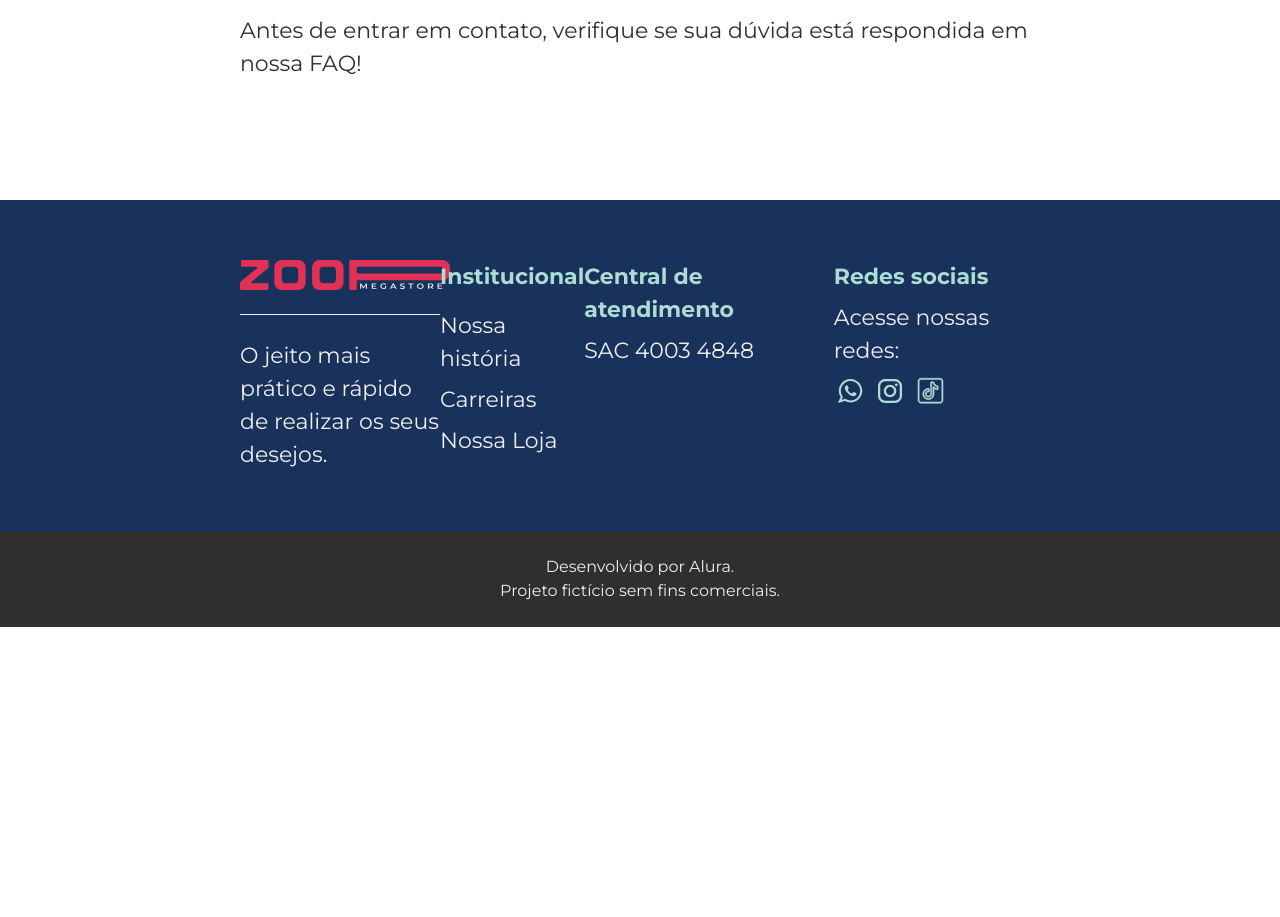
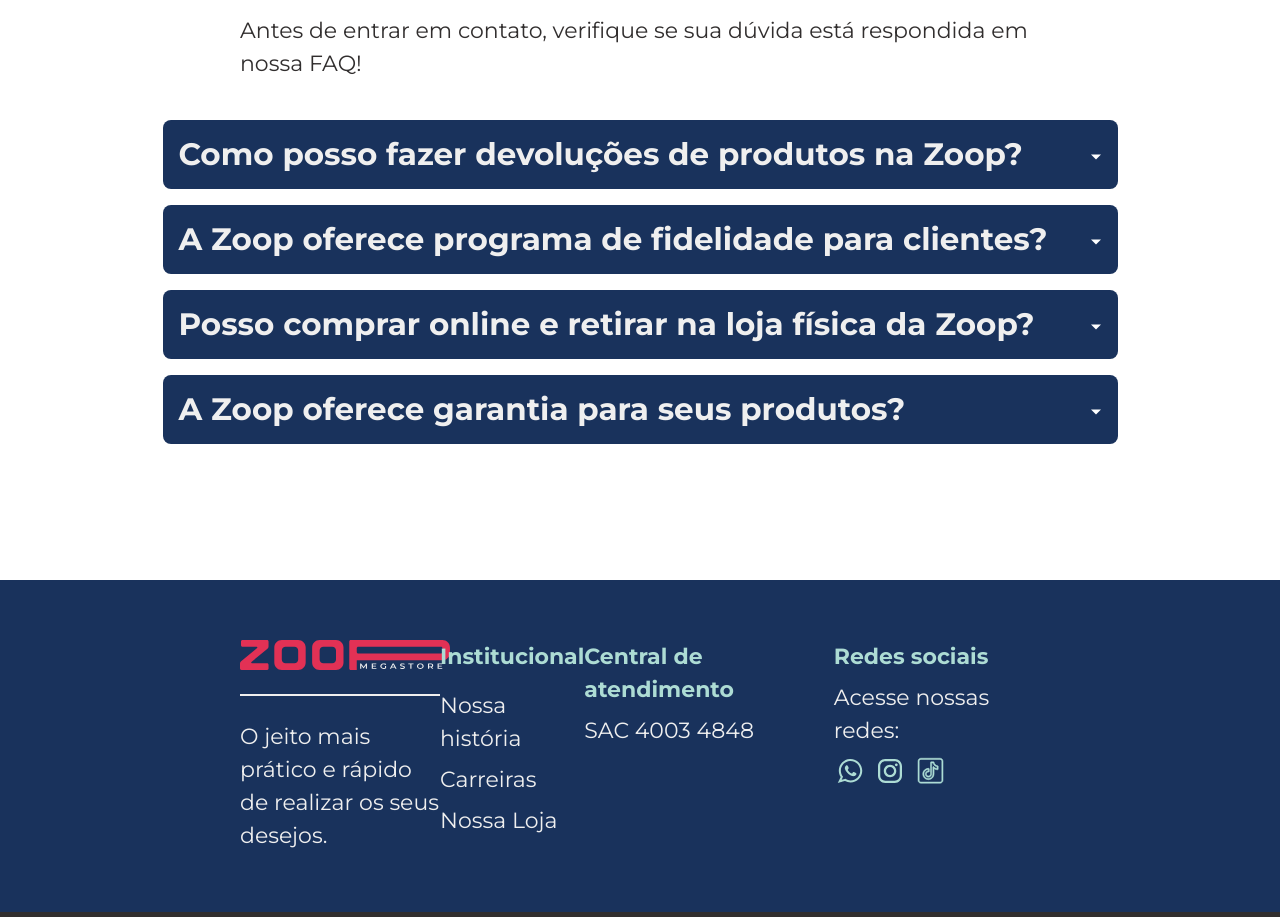
Before and after one commit to Alex-Ferreira-Santos/react-accessibility, a React (Vite) app: page / in a window 1280 px wide. Shown: the part 2920-3837 px from the top of the page. Before the commit the page ends 3547 px from the top, so only its background shows below. Built offline with nearby package versions, Linux system fonts and the light colour scheme.

Commit message:
feat: adicionando acordeao a pagina de faq com um novo hook

```diff
--- a/src/componentes/Acordeao/AcordeaoTitulo.tsx
+++ b/src/componentes/Acordeao/AcordeaoTitulo.tsx
@@ -3,14 +3,14 @@ import Tipografia from "../Tipografia";
 
 type AcordeaoConteudoPropsType = {
   id: string;
-  title: string;
+  titulo: string;
   estaAberto: boolean;
   alternarVisibilidade: () => void;
 };
 
 const AcordeaoTitulo = ({
   id,
-  title,
+  titulo,
   estaAberto,
   alternarVisibilidade,
 }: AcordeaoConteudoPropsType) => {
@@ -23,7 +23,7 @@ const AcordeaoTitulo = ({
       onClick={alternarVisibilidade}
     >
       <Tipografia elemento="h2" variante="h3" cor="cinza">
-        {title}
+        {titulo}
       </Tipografia>
       <span>{estaAberto ? <IconeSetaCima /> : <IconeSetaBaixo />}</span>
     </summary>
--- /dev/null
+++ b/src/hooks/useAcordeao.ts
@@ -0,0 +1,19 @@
+import { useState } from "react";
+
+const useAcordeao = () => {
+  const [aberturasPorItem, setAberturasPorItem] = useState<
+    Record<string | number, boolean>
+  >({});
+
+  const alternarVisibilidade = (id: string | number) =>
+    setAberturasPorItem((prev) => ({
+      ...prev,
+      [id]: !prev[id],
+    }));
+  return {
+    alternarVisibilidade,
+    aberturasPorItem
+  };
+};
+
+export default useAcordeao;
--- a/src/paginas/Home/Faq/Faq.tsx
+++ b/src/paginas/Home/Faq/Faq.tsx
@@ -1,8 +1,14 @@
+import Acordeao from "@/componentes/Acordeao/Acordeao";
 import "./Faq.css";
+import faq from "../../../assets/faq.json";
 import Tipografia from "@/componentes/Tipografia";
+import AcordeaoTitulo from "@/componentes/Acordeao/AcordeaoTitulo";
+import AcordeaoConteudo from "@/componentes/Acordeao/AcordeaoConteudo";
+import AcordeaoDescricao from "@/componentes/Acordeao/AcordeaoDescricao";
+import useAcordeao from "@/hooks/useAcordeao";
 
 const Faq = () => {
-
+  const { aberturasPorItem, alternarVisibilidade } = useAcordeao();
   return (
     <section className="secao__duvidas">
       <Tipografia elemento="h2" variante="h2" cor="azul">
@@ -12,6 +18,25 @@ const Faq = () => {
         Antes de entrar em contato, verifique se sua dúvida está respondida em
         nossa FAQ!
       </Tipografia>
+
+      <Acordeao>
+        {faq.map((duvida) => (
+          <AcordeaoConteudo key={duvida.id}>
+            <AcordeaoTitulo
+              titulo={duvida.titulo}
+              id={duvida.id}
+              estaAberto={aberturasPorItem[duvida.id] || false}
+              alternarVisibilidade={() => alternarVisibilidade}
+            />
+
+            <AcordeaoDescricao
+              descricao={duvida.descricao}
+              id={duvida.id}
+              estaAberto={aberturasPorItem[duvida.id] || false}
+            />
+          </AcordeaoConteudo>
+        ))}
+      </Acordeao>
     </section>
   );
 };
```
